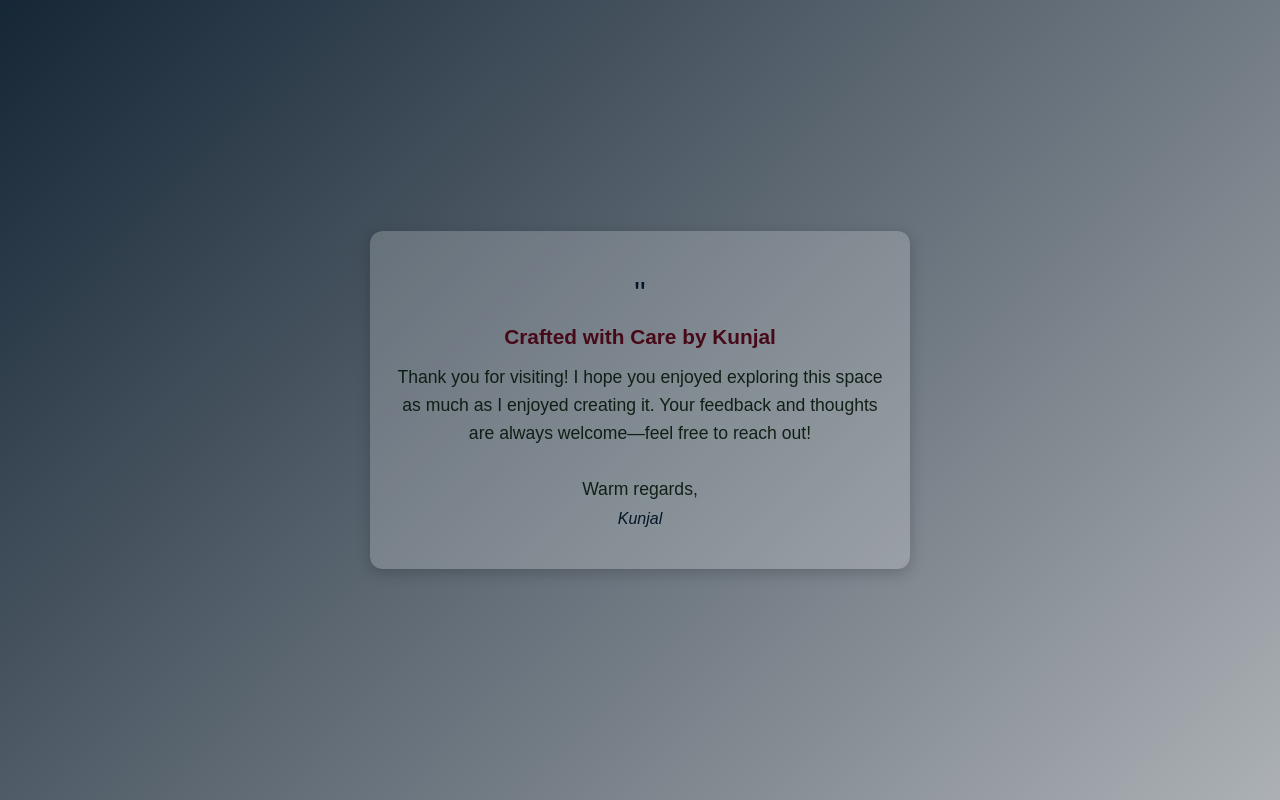
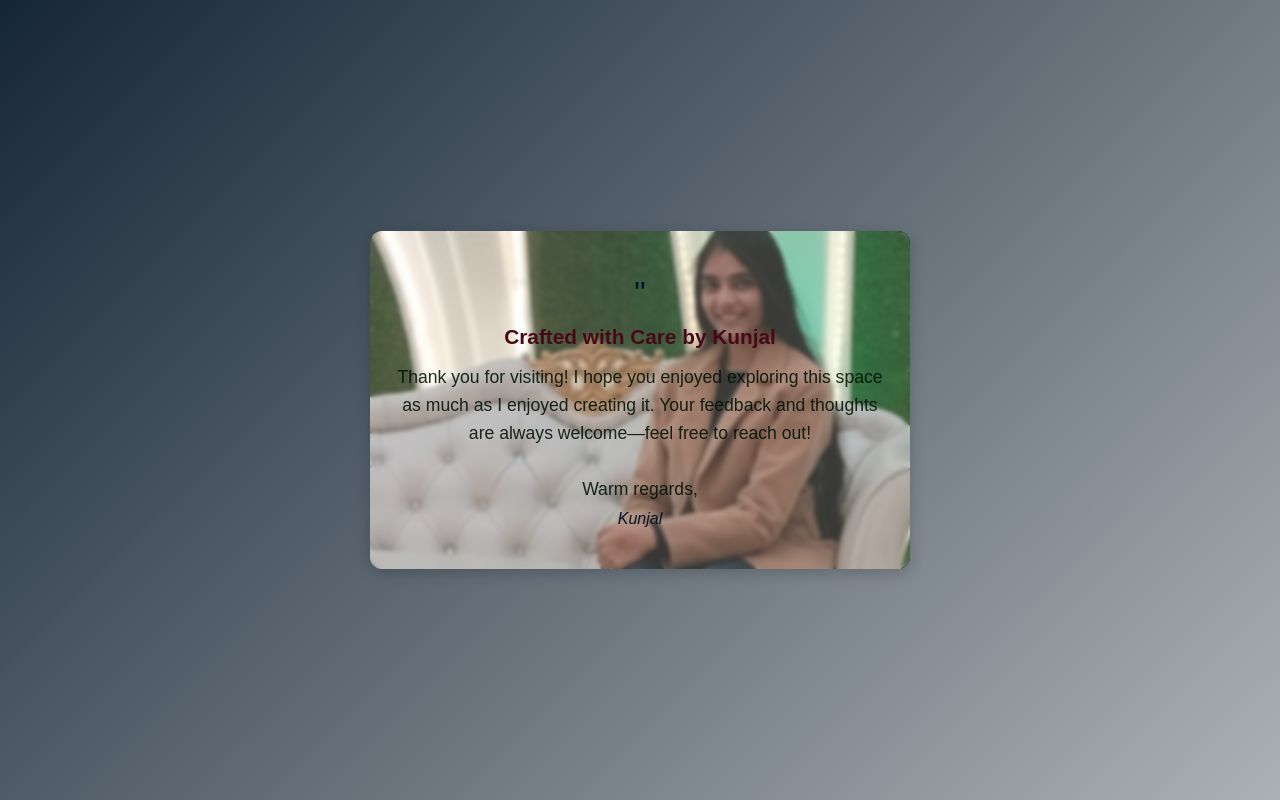
Before and after one commit to Kunjalgarg/DFCCIL, a plain HTML site: page regards.html in a window 1280 px wide. Drawn offline with Linux system fonts and the light colour scheme.

Commit message:
added image

```diff
--- a/regards.css
+++ b/regards.css
@@ -41,7 +41,7 @@ body {
     font-size: 1.1rem;
     color: #444;
     animation: fadeIn 2s ease-out;
-    background: url('me3.jpg') no-repeat center center;
+    background: url('images/me3.jpg') no-repeat center center;
     background-size: cover;
     position: relative;
     overflow: hidden;
```
